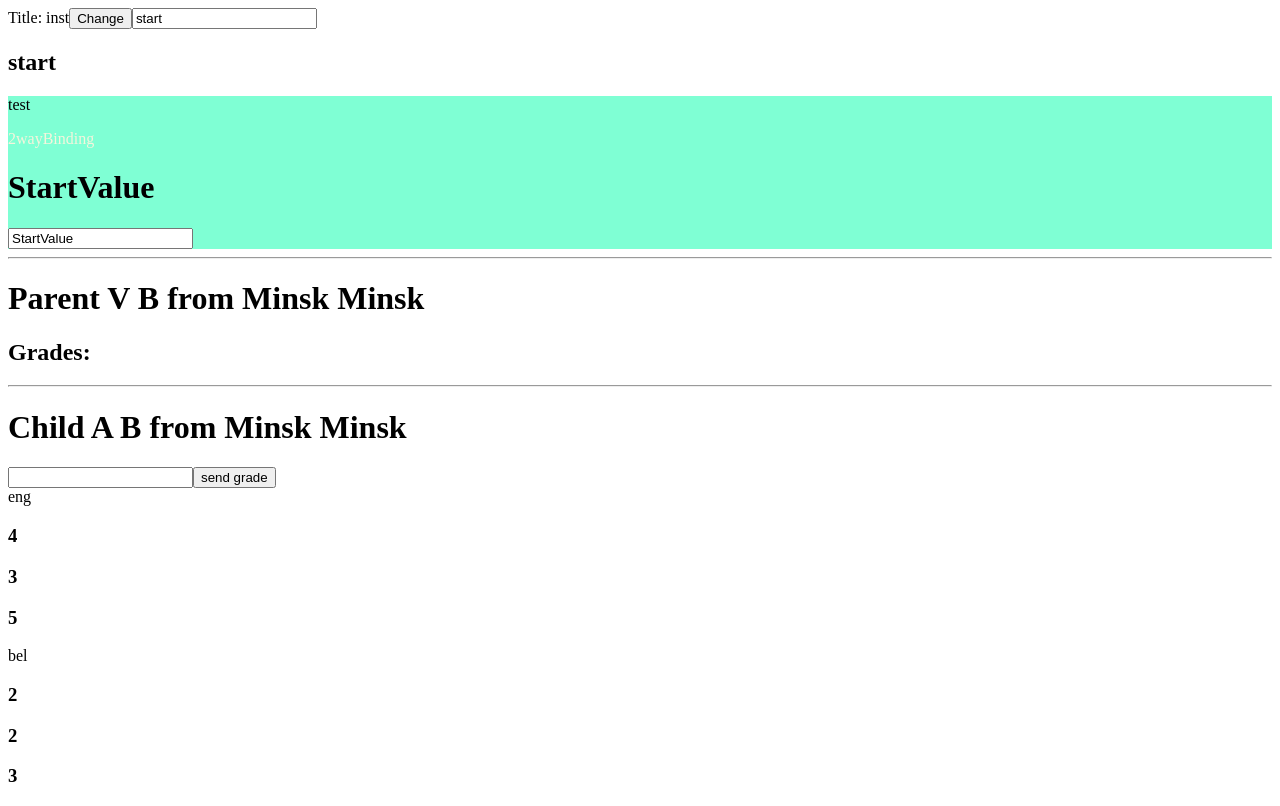
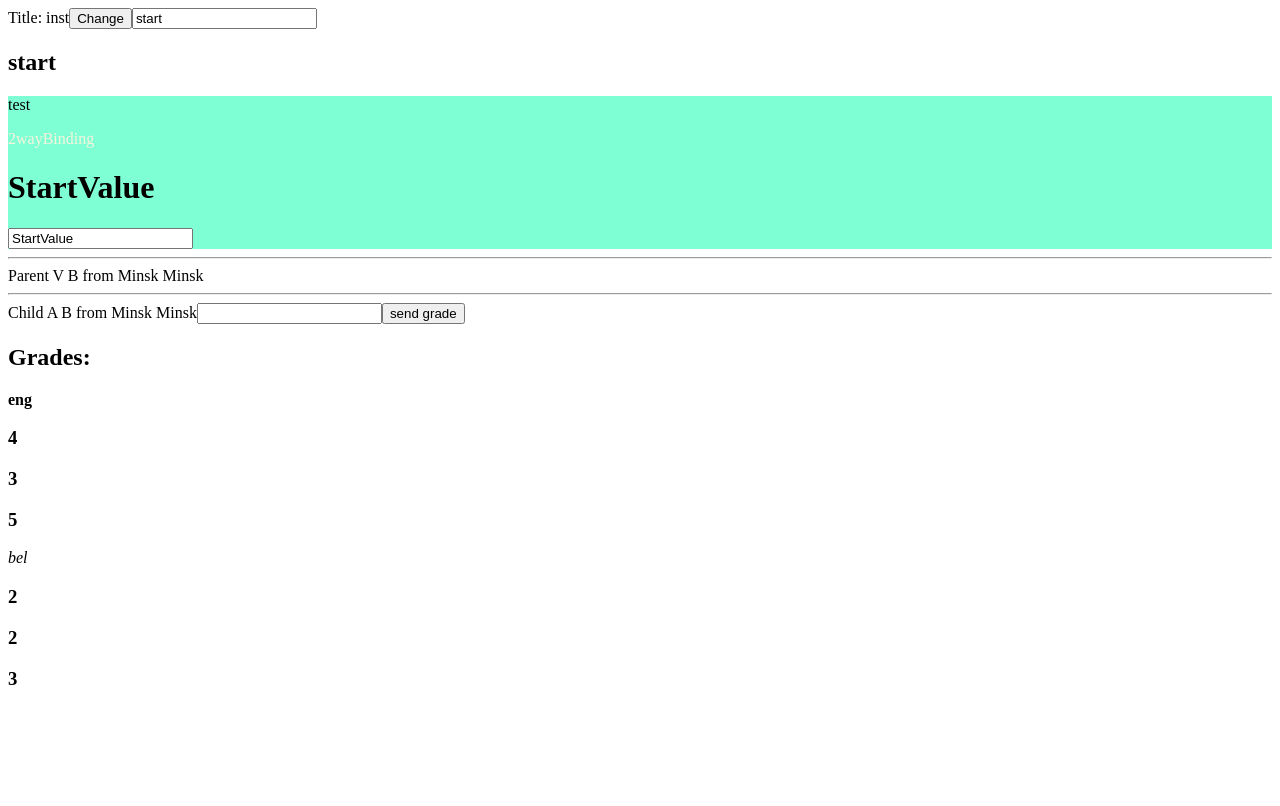
Before and after one commit to VladBula/Instagram-angular, an Angular app: page / in a window 1280 px wide. Built offline with nearby package versions, Linux system fonts and the light colour scheme.

Commit message:
ngSwitch_directive

```diff
--- a/src/app/parent/child/child.component.html
+++ b/src/app/parent/child/child.component.html
@@ -1,5 +1,5 @@
 <div>
-  <h1>Child {{name}} {{surnameProps}} from {{address?.city}} {{address?.city}}</h1>
+  <span>Child {{name}} {{surnameProps}} from {{address?.city}} {{address?.city}}</span>
   <input type="text" [(ngModel)]="grade">
   <button (click)="sendGrade()">send grade</button>
 </div>
--- a/src/app/parent/parent.component.html
+++ b/src/app/parent/parent.component.html
@@ -1,13 +1,30 @@
-<div>
-  <h1>Parent {{name}} {{surname}} from {{address.city}} {{address.city}}</h1>
+<div *ngIf="isLoading; else content">
+  <b>Loading</b>
+</div>
+<ng-template #content>
+  <div>
+    <span>Parent {{name}} {{surname}} from {{address.city}} {{address.city}}</span>
+  </div>
+
+  <hr>
+
+  <inst-child [surnameProps]="surname" [address]="address" (sendGradeEvent)="getGrade($event)"></inst-child>
+
   <h2>Grades:</h2>
   <h2 *ngFor="let grade of grades; index as i">{{i}} - {{grade}}</h2>
-</div>
-<hr>
-<inst-child [surnameProps]="surname" [address]="address" (sendGradeEvent)="getGrade($event)"></inst-child>
-<div *ngFor="let lesson of lessons">
-  {{lesson.title}}
-  <div>
-    <h3 *ngFor="let grade of lesson.weekGrades">{{grade.gradeItem}}</h3>
+
+  <div *ngFor="let lesson of lessons">
+    <ng-container [ngSwitch]="lesson.template">
+      <span *ngSwitchCase="'bold'">
+        <b>{{lesson.title}}</b>
+      </span>
+      <span *ngSwitchCase="'italic'">
+        <i>{{lesson.title}}</i>
+      </span>
+    </ng-container>
+    <div>
+      <h3 *ngFor="let grade of lesson.weekGrades">{{grade.gradeItem}}</h3>
+    </div>
   </div>
-</div>
+
+</ng-template>
--- a/src/app/parent/parent.component.ts
+++ b/src/app/parent/parent.component.ts
@@ -14,6 +14,7 @@ export interface WeekGrade {
 export interface Lesson {
   id: number
   title: string
+  template: string
   weekGrades: WeekGrade[]
 }
 
@@ -23,6 +24,7 @@ export interface Lesson {
   styleUrls: ['./parent.component.scss']
 })
 export class ParentComponent {
+  isLoading = true
   name = 'V'
   surname = 'B'
   grades?: string[] = []
@@ -35,6 +37,7 @@ export class ParentComponent {
     {
       id: 0,
       title: "eng",
+      template: "bold",
       weekGrades: [{
         id: 0,
         gradeItem: 4
@@ -52,6 +55,7 @@ export class ParentComponent {
     {
       id: 0,
       title: "bel",
+      template: "italic",
       weekGrades: [{
         id: 0,
         gradeItem: 2
@@ -69,6 +73,14 @@ export class ParentComponent {
 
   ]
 
+  constructor() {
+    setTimeout(()=>{
+      this.isLoading = false
+    },3000)
+
+
+  }
+
   getGrade(value: string) {
     this.grades?.push(value)
     console.log(this.grades)
```
